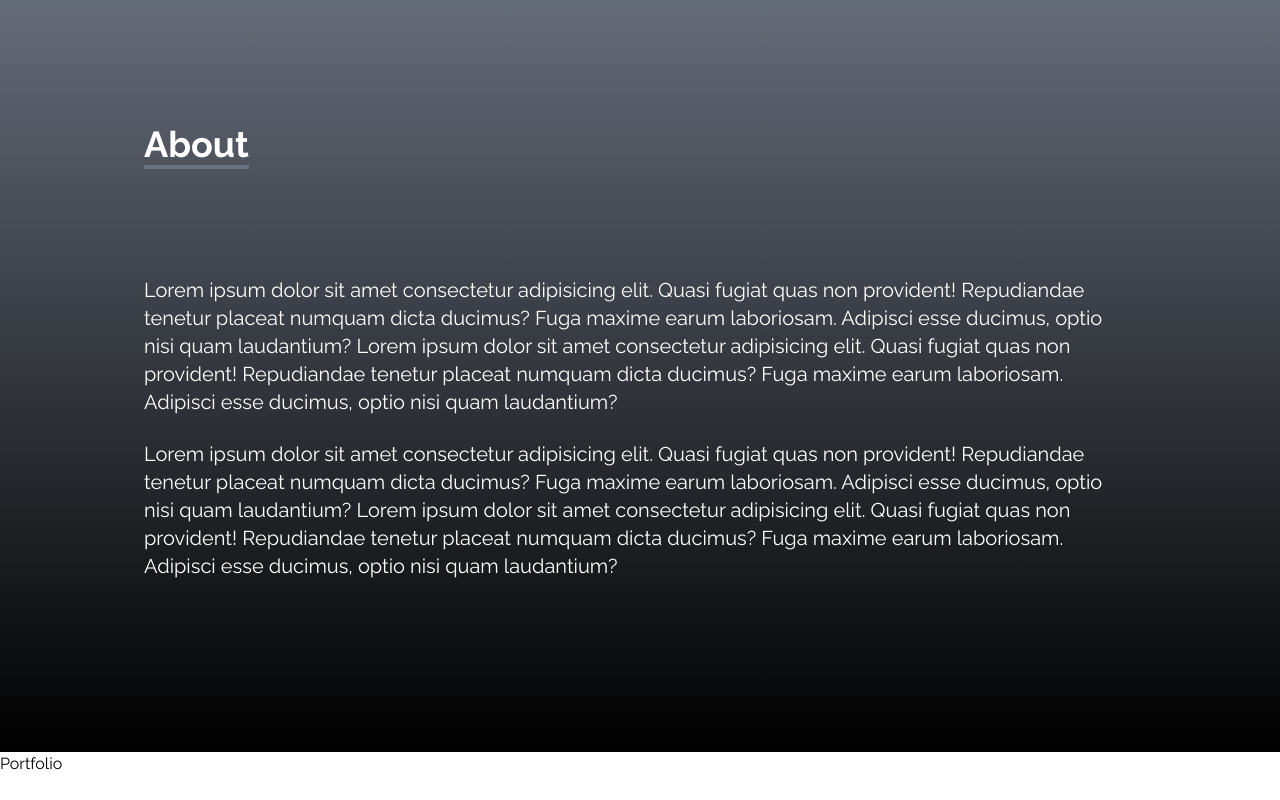
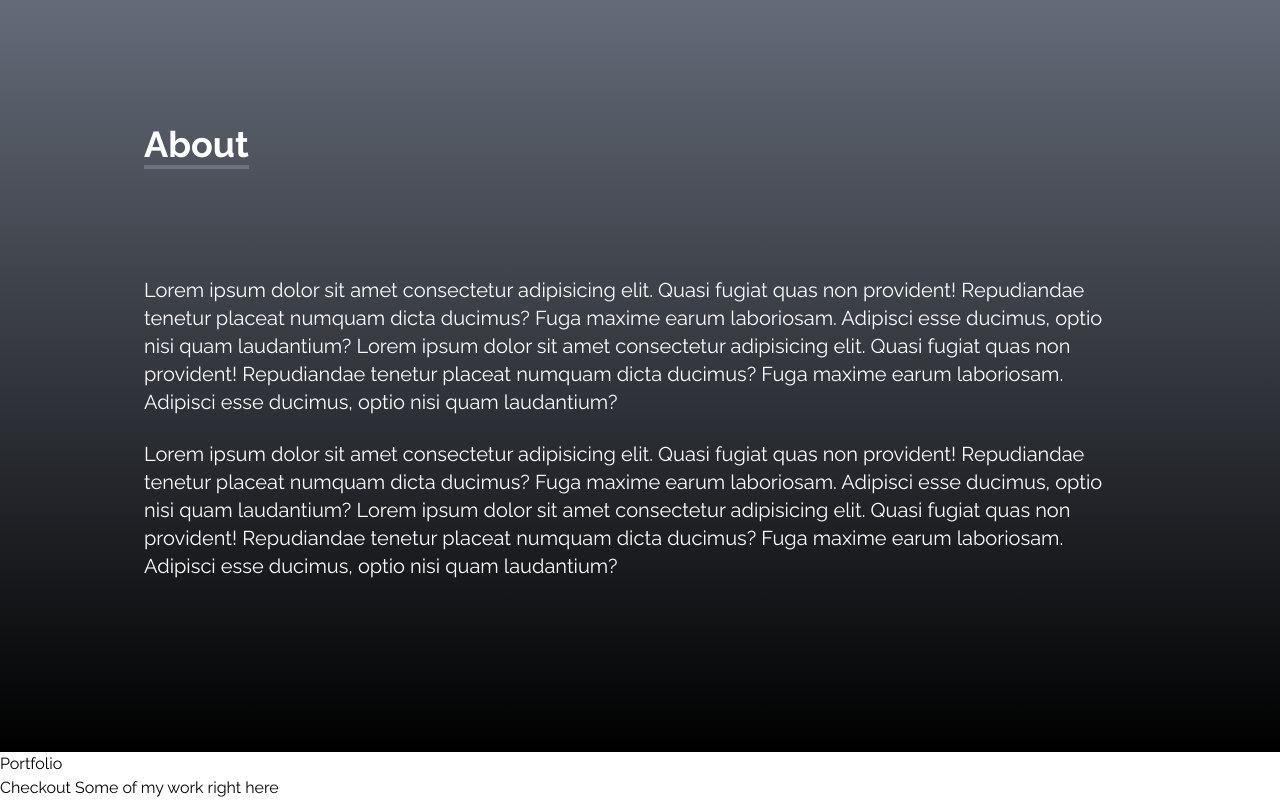
Before and after one commit to masete/turbo-goggles, a React (Create React App) app: page / in a window 1280 px wide. Shown: the part 848-1648 px from the top of the page. Before the commit the page ends 1624 px from the top, so only its background shows below. Built offline with nearby package versions, Linux system fonts and the light colour scheme.

Commit message:
feat: added page div skeleton

```diff
--- a/src/components/Portfolio.jsx
+++ b/src/components/Portfolio.jsx
@@ -8,7 +8,30 @@ import reactWeather from "../assets/portfolio/reactWeather.jpg";
 
 const Portfolio = () => {
   return (
-    <div>Portfolio</div>
+    <>
+    <div>
+
+      <div>
+        <div>
+          <p>Portfolio</p>
+          <p>Checkout Some of my work right here</p>
+        </div>
+
+        <div>
+
+          <div>
+            <img src="" alt="" />
+            <div>
+
+            </div>
+
+          </div>
+        </div>
+
+      </div>
+
+    </div>
+    </>
   )
 }
 
```
